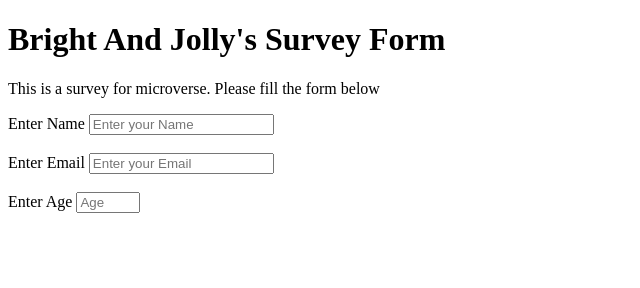
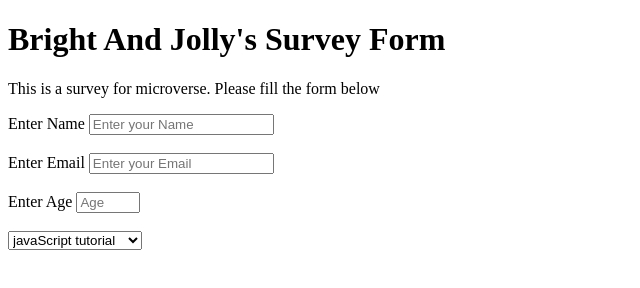
Before and after one commit to macbright/Emeka-Jolly, a plain HTML site: page index.html in a window 1280 px wide. Shown: the whole page, without its empty margins (0-640 px from the left). Drawn offline with Linux system fonts and the light colour scheme.

Commit message:
drowdown story added

```diff
--- a/index.html
+++ b/index.html
@@ -18,7 +18,12 @@
       <input type="email" name="email" id="email" required="" placeholder="Enter your Email"> <br> <br>
       <label id = "number-label" for="number">Enter Age </label>
       <input type="number" name="number" id="number" required="" placeholder="Age" min ="1" max = "100"> <br> <br>
-
+      <select id = "dropdown">
+        <option value="volvo"> javaScript tutorial</option>
+        <option value="saab">Java tutorial</option>
+        <option value="mercedes">HTML/CSS tutorial</option>
+        <option value="audi"> Ruby tutorial </option>
+      </select>
 
    </form>
    <script  src="js/index.js"></script>
```
